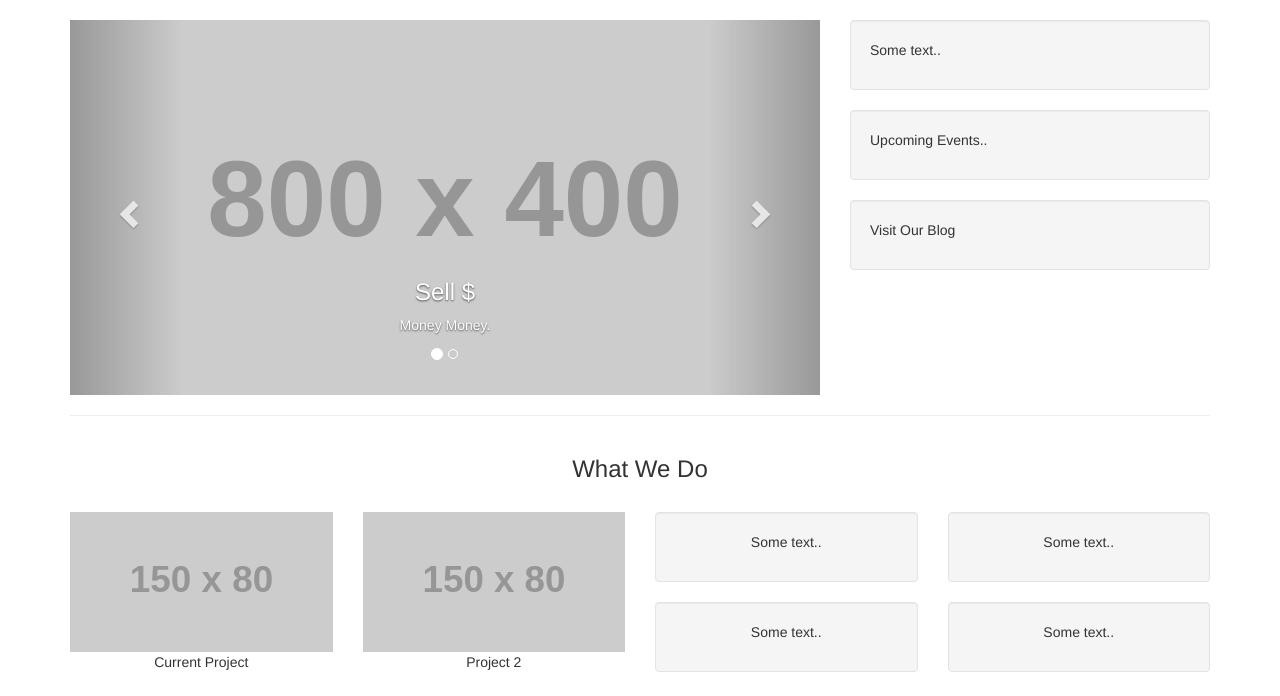
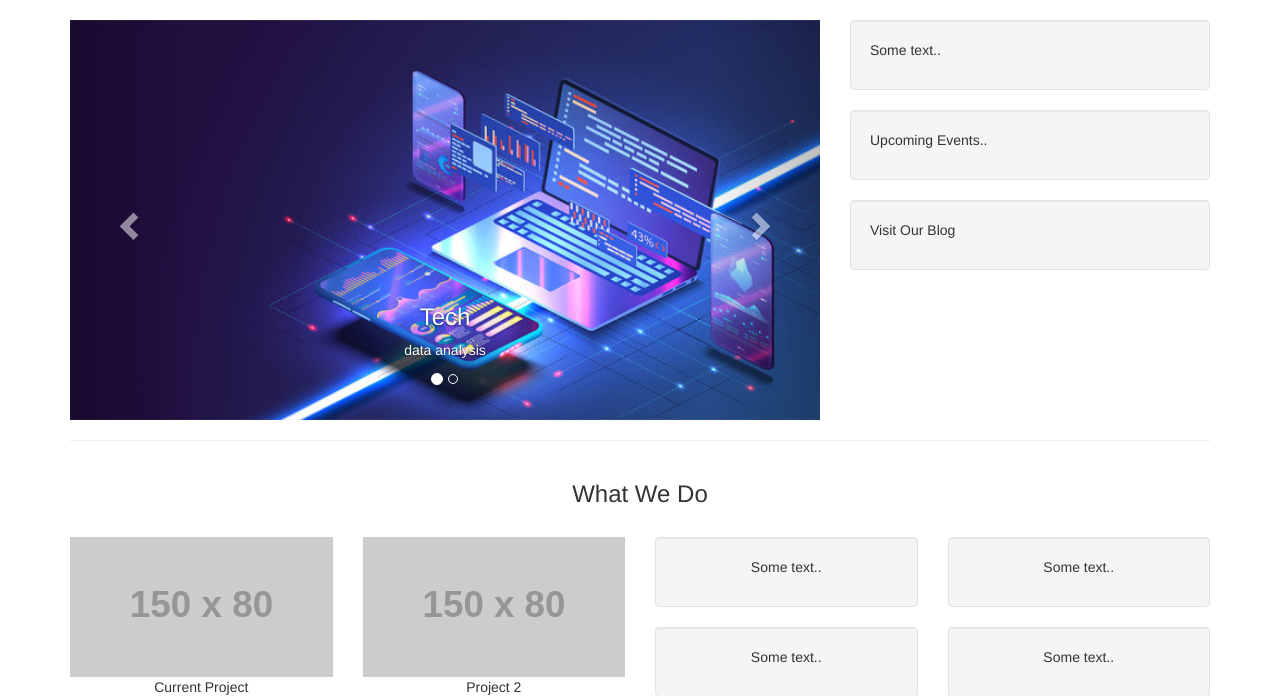
Before and after one commit to Mohannadshih/Python_App, a Flask app: page / in a window 1280 px wide. Shown: the part 52-748 px from the top of the page. Run offline with Flask 3, Linux system fonts and the light colour scheme; grey boxes labelled with a size stand in for pictures from a placeholder-image service; parts of the project's set-up code (start-up, migrations or seed data) failed here and were passed over; some libraries are stand-ins or nearby versions.

Commit message:
added proper images to carousel

```diff
--- a/templates/home.html
+++ b/templates/home.html
@@ -44,18 +44,18 @@
       <!-- Wrapper for slides -->
       <div class="carousel-inner" role="listbox">
         <div class="item active">
-          <img src="https://placehold.it/800x400?text=IMAGE" alt="Image">
+          <img src="{{ url_for('static', filename='images/laptop.png') }}" alt="Image" style="height: 400px;">
           <div class="carousel-caption">
-            <h3>Sell $</h3>
-            <p>Money Money.</p>
+            <h3>Tech</h3>
+            <p>data analysis</p>
           </div>
         </div>
 
         <div class="item">
-          <img src="https://placehold.it/800x400?text=Another Image Maybe" alt="Image">
+          <img src="{{ url_for('static', filename='images/chip.png') }}" alt="Image" style="height: 400px;">
           <div class="carousel-caption">
-            <h3>More Sell $</h3>
-            <p>Lorem ipsum...</p>
+            <h3>More tech</h3>
+            <p>Computer Hardware</p>
           </div>
         </div>
       </div>
```
Also changed, not shown: static/images/chip.png (added), static/images/laptop.png (added).
